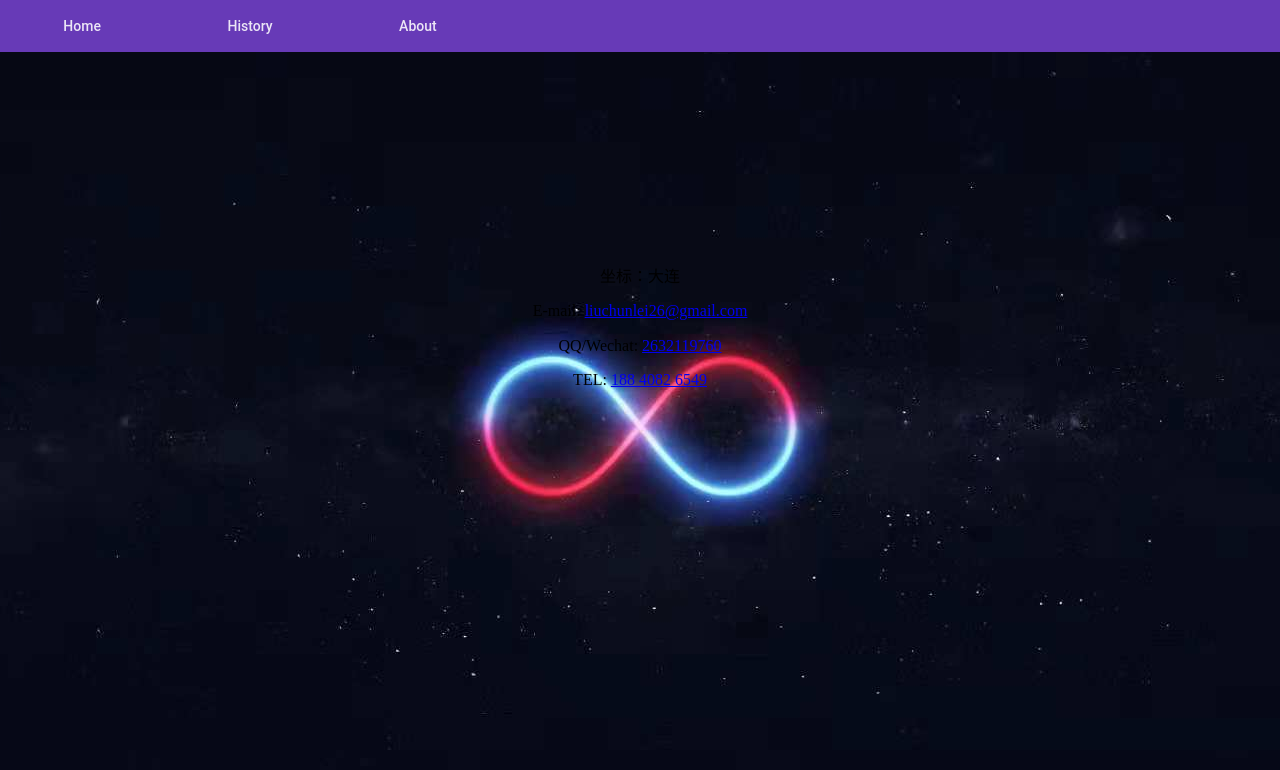
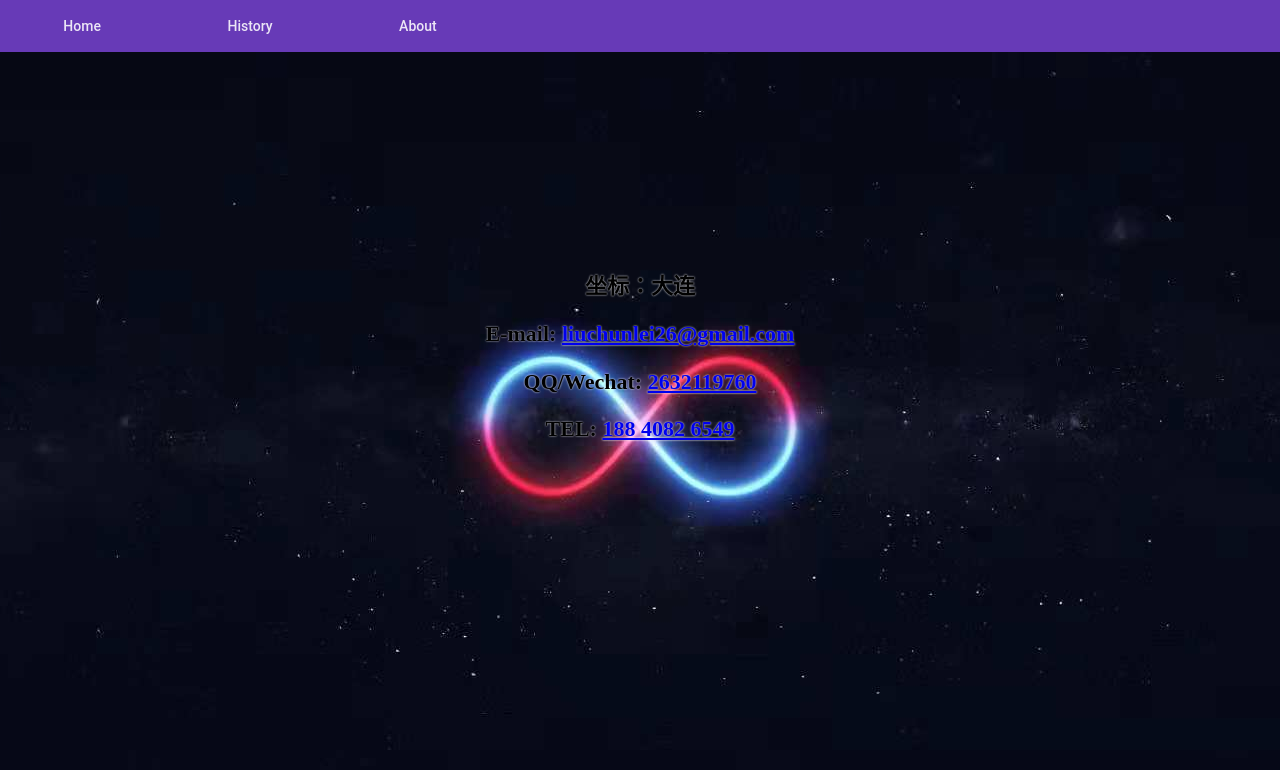
Before and after one commit to rannuo/my-resume, an Angular app: page /about in a window 1280 px wide. Shown: the top 770 px of the page. Built offline with nearby package versions, Linux system fonts and the light colour scheme.

Commit message:
update contact

```diff
--- a/src/app/contact/contact.component.css
+++ b/src/app/contact/contact.component.css
@@ -1,4 +1,7 @@
 main {
   text-align: center;
+  font-weight: bold;
+  font-size: 22px;
   padding-top: 200px;
+  text-shadow: 0 0 2px #fff;
 }
```
